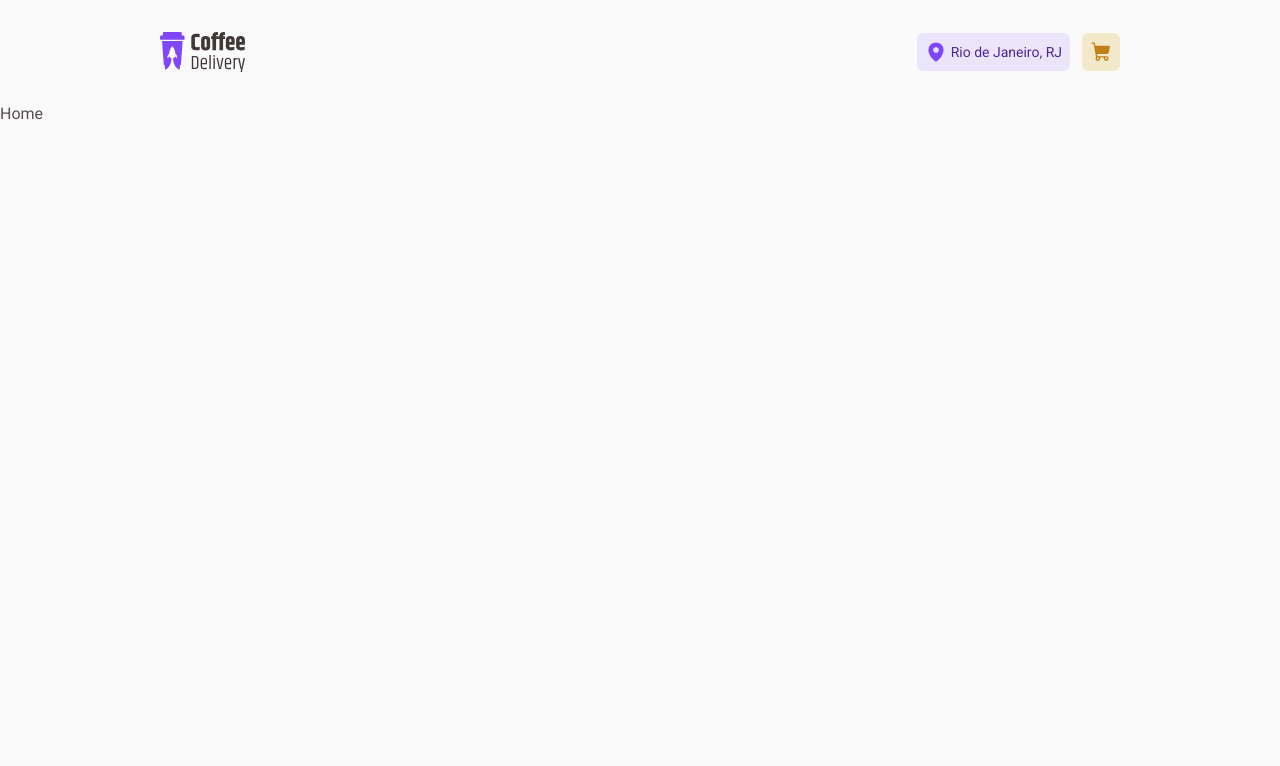
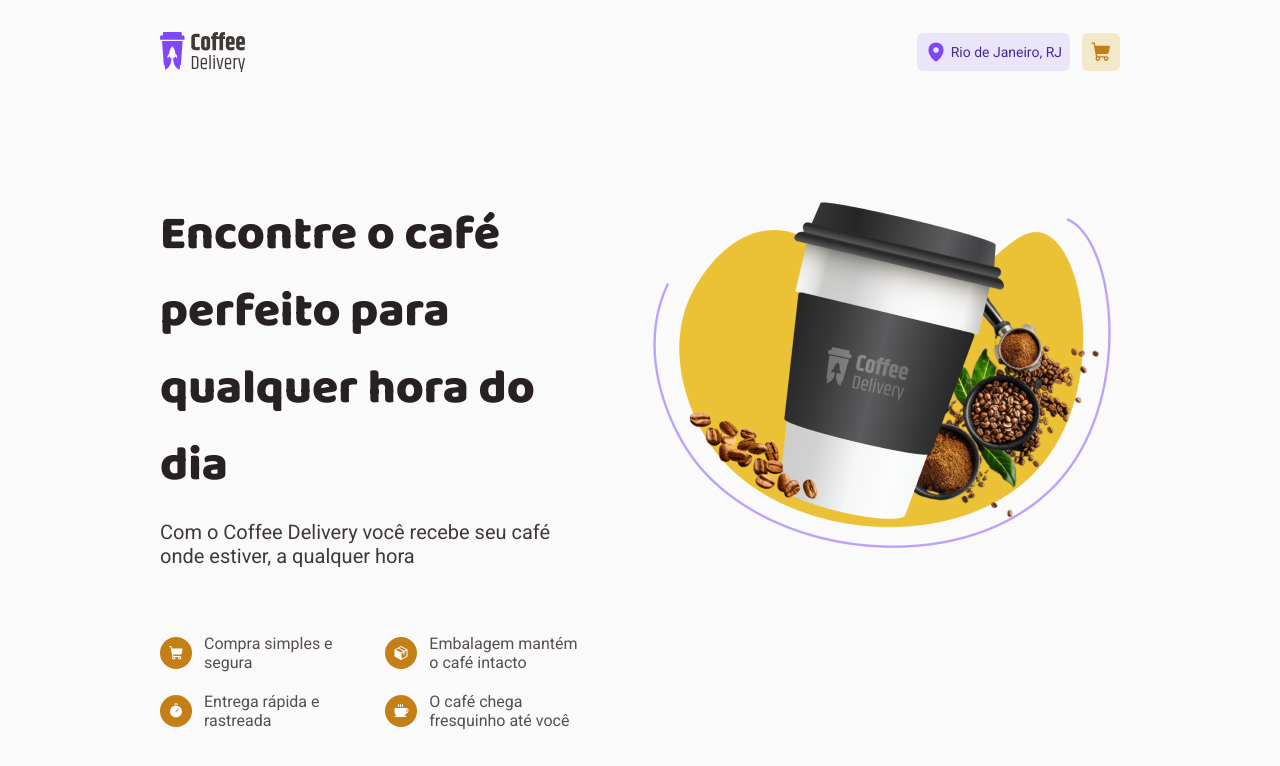
Before and after one commit to GabrielFSoares/coffee-delivery, a React (Vite) app: page / in a window 1280 px wide. Shown: the top 766 px of the page. Built offline with nearby package versions, Linux system fonts and the light colour scheme.

Commit message:
page Home

```diff
--- a/src/Styles/global.ts
+++ b/src/Styles/global.ts
@@ -8,7 +8,7 @@
 	}
 	:focus {
 		outline: 0;
-		box-shadow: 0 0 0 ${(props) => props.theme['yellow-dark']}
+		box-shadow: 0 0 0 ${(props) => props.theme['yellow-dark']};
 	}
 	body {
 		background-color: ${(props) => props.theme.background};
@@ -20,4 +20,12 @@
 		font-weight: 400;
 		font-size: 1rem;
 	}
+	h1 {
+		font-family: 'Baloo 2', sans-serif;
+		font-weight: 800;
+		color: ${(props) => props.theme['base-title']};
+	}
+	p {
+		color: ${(props) => props.theme['base-subtitle']};
+	}
 `
--- a/src/pages/Home/index.tsx
+++ b/src/pages/Home/index.tsx
@@ -1,3 +1,48 @@
+import { HomeContainer, InfoContainer } from './styles'
+import imageHome from '../../assets/Imagem.png'
+import { Coffee, Package, ShoppingCart, Timer } from '@phosphor-icons/react'
+
 export function Home() {
-  return <div>Home</div>
+  return (
+    <HomeContainer>
+      <div id="text-intro">
+        <h1>Encontre o café perfeito para qualquer hora do dia</h1>
+        <p>
+          Com o Coffee Delivery você recebe seu café onde estiver, a qualquer
+          hora
+        </p>
+
+        <InfoContainer>
+          <div>
+            <span>
+              <ShoppingCart size={16} weight="fill" />
+            </span>
+            Compra simples e segura
+          </div>
+          <div>
+            <span>
+              <Package size={16} weight="fill" />
+            </span>
+            Embalagem mantém o café intacto
+          </div>
+          <div>
+            <span>
+              <Timer size={16} weight="fill" />
+            </span>
+            Entrega rápida e rastreada
+          </div>
+          <div>
+            <span>
+              <Coffee size={16} weight="fill" />
+            </span>
+            O café chega fresquinho até você
+          </div>
+        </InfoContainer>
+      </div>
+
+      <div>
+        <img src={imageHome} alt="imagem" />
+      </div>
+    </HomeContainer>
+  )
 }
--- a/src/pages/Home/styles.ts
+++ b/src/pages/Home/styles.ts
@@ -1,3 +1,44 @@
 import styled from 'styled-components'
 
-export const HomeContainer = styled.div``
+export const HomeContainer = styled.div`
+  display: flex;
+  justify-content: space-between;
+  gap: 3.5rem;
+
+  margin: 0px 10rem;
+  padding: 5.75rem 0px;
+
+  h1 {
+    font-size: 3rem;
+  }
+
+  #text-intro p {
+    margin-top: 1rem;
+    margin-bottom: 4.125rem;
+    font-size: 1.25rem;
+  }
+`
+export const InfoContainer = styled.div`
+  display: grid;
+  grid-template-columns: auto auto;
+  gap: 1.25rem 2.5rem;
+
+  div {
+    display: flex;
+    align-items: center;
+    gap: 0.75rem;
+  }
+
+  span {
+    display: flex;
+    align-items: center;
+
+    width: 2rem;
+    height: 2rem;
+    border-radius: 100%;
+    padding: 0.5rem;
+
+    background-color: ${(prpos) => prpos.theme['yellow-dark']};
+    color: ${(props) => props.theme.white};
+  }
+`
```
Also changed, not shown: src/assets/Imagem.png (added).
